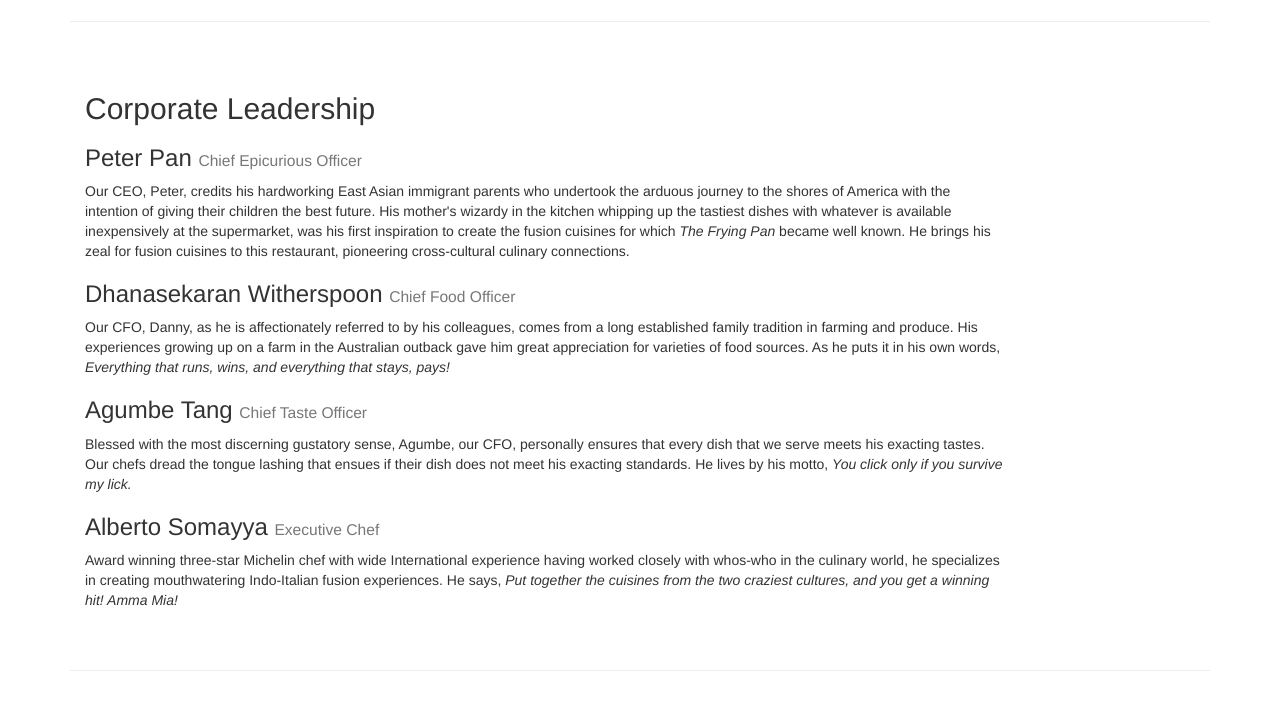
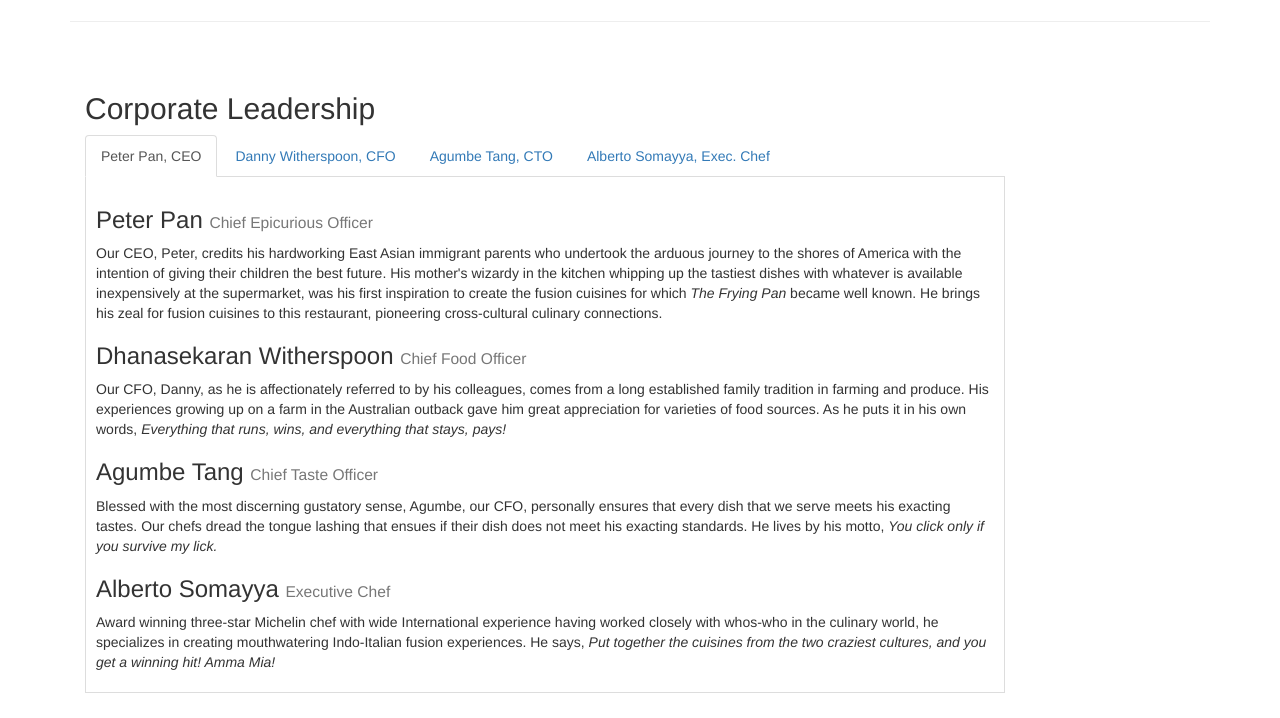
Before and after one commit to rh01/hw-web, a plain HTML site: page aboutus.html in a window 1280 px wide. Shown: the part 1020-1738 px from the top of the page. Drawn offline with nearby package versions, Linux system fonts and the light colour scheme.

Commit message:
add ex3.1 tab

```diff
--- a/aboutus.html
+++ b/aboutus.html
@@ -33,7 +33,8 @@
                     <span class="icon-bar"></span>
                     <span class="icon-bar"></span>
                 </button>
-                <a class="navbar-brand" href="#">Ristorante Con Fusion</a>
+                <!--<a class="navbar-brand" href="#">Ristorante Con Fusion</a>-->
+                <a class="navbar-brand" href="#"><img src="img/logo.png" height=30 width=41></a>
             </div>
             <div id="navbar" class="navbar-collapse collapse">
                 <ul class="nav navbar-nav">
@@ -147,14 +148,40 @@
         <div class="row row-content">
             <div class="col-xs-12 col-sm-10">
                 <h2>Corporate Leadership</h2>
+                <ul class="nav nav-tabs" role="tablist">
+                    <li role="presentation" class="active">
+                    <a href="#peter" aria-controls="peter"
+                     role="tab" data-toggle="tab">Peter Pan, CEO</a></li>
+                    <li role="presentation"><a href="#danny"
+                     aria-controls="danny" role="tab"
+                     data-toggle="tab">Danny Witherspoon, CFO</a></li>
+                    <li role="presentation"><a href="#agumbe"
+                     aria-controls="agumbe" role="tab"
+                     data-toggle="tab">Agumbe Tang, CTO</a></li>
+                    <li role="presentation"><a href="#alberto"
+                     aria-controls="alberto" role="tab"
+                     data-toggle="tab">Alberto Somayya, Exec. Chef</a></li>
+                </ul>
+                <div class="tab-content">
+
+
+                    <div role="tabpanel" class="tab-pane fade in active" id="peter">
                         <h3>Peter Pan <small>Chief Epicurious Officer</small></h3>
                         <p>Our CEO, Peter, credits his hardworking East Asian immigrant parents who undertook the arduous journey to the shores of America with the intention of giving their children the best future. His mother's wizardy in the kitchen whipping up the tastiest dishes with whatever is available inexpensively at the supermarket, was his first inspiration to create the fusion cuisines for which <em>The Frying Pan</em> became well known. He brings his zeal for fusion cuisines to this restaurant, pioneering cross-cultural culinary connections.</p>
+                    </div>
+                    <div role="tabpanel" class="tab-pane fade in active" id="danny">
                         <h3>Dhanasekaran Witherspoon <small>Chief Food Officer</small></h3>
                         <p>Our CFO, Danny, as he is affectionately referred to by his colleagues, comes from a long established family tradition in farming and produce. His experiences growing up on a farm in the Australian outback gave him great appreciation for varieties of food sources. As he puts it in his own words, <em>Everything that runs, wins, and everything that stays, pays!</em></p>
+                    </div>
+                    <div role="tabpanel" class="tab-pane fade in active" id="agumbe">
                         <h3>Agumbe Tang <small>Chief Taste Officer</small></h3>
                         <p>Blessed with the most discerning gustatory sense, Agumbe, our CFO, personally ensures that every dish that we serve meets his exacting tastes. Our chefs dread the tongue lashing that ensues if their dish does not meet his exacting standards. He lives by his motto, <em>You click only if you survive my lick.</em></p>
+                    </div>
+                    <div role="tabpanel" class="tab-pane fade in active" id="agumbe">
                         <h3>Alberto Somayya <small>Executive Chef</small></h3>
                         <p>Award winning three-star Michelin chef with wide International experience having worked closely with whos-who in the culinary world, he specializes in creating mouthwatering Indo-Italian fusion experiences. He says, <em>Put together the cuisines from the two craziest cultures, and you get a winning hit! Amma Mia!</em></p>
+                    </div>
+                </div>
             </div>
              <div>
                 <p style="padding:20px;"></p>
--- a/css/mystyles.css
+++ b/css/mystyles.css
@@ -61,3 +61,11 @@ body{
 .navbar-inverse .navbar-nav .open .dropdown-menu> li> a:hover {
     color:#000000;
 }
+
+
+.tab-content {
+    border-left: 1px solid #ddd;
+    border-right: 1px solid #ddd;
+    border-bottom: 1px solid #ddd;
+    padding: 10px;
+}
```
Lines whose indentation alone changed are shown as unchanged.
